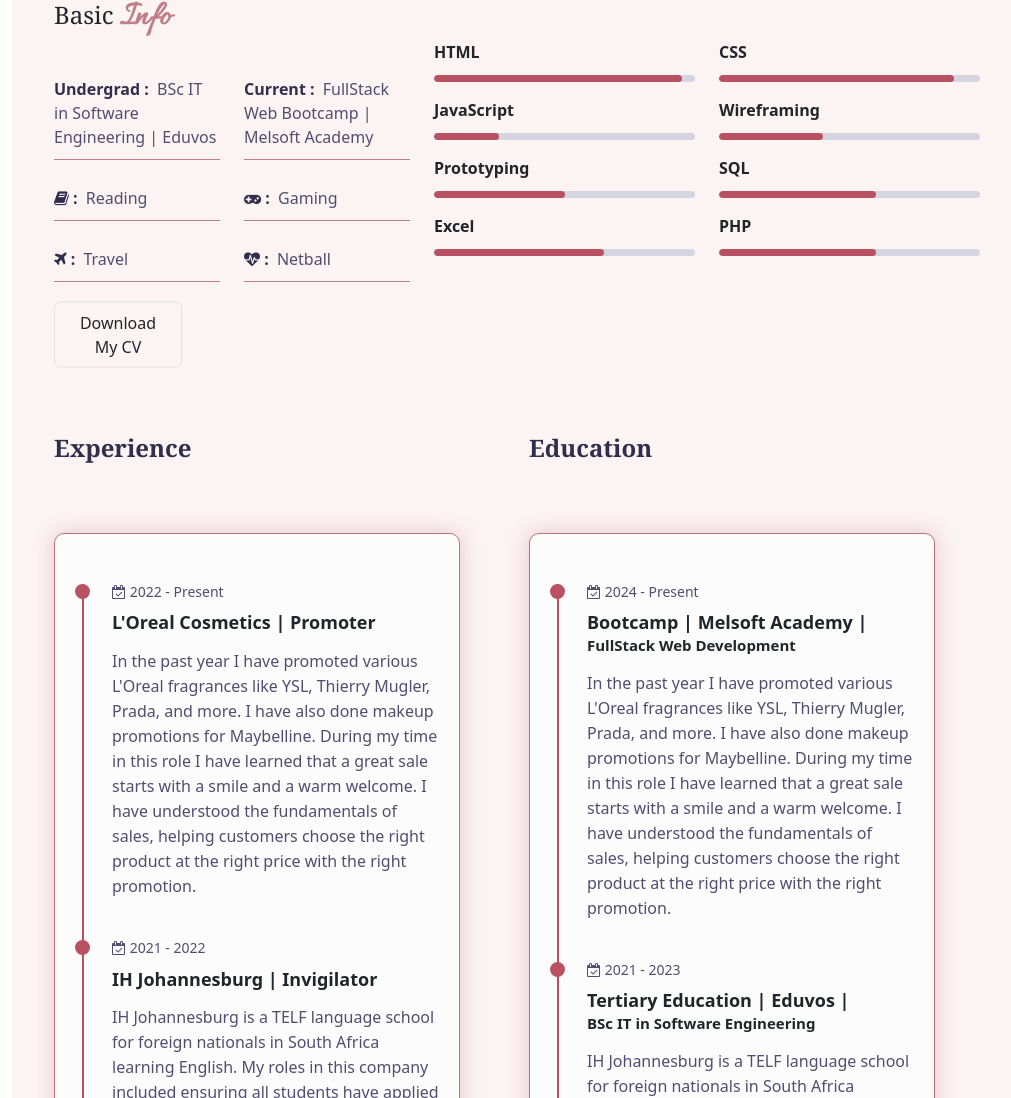
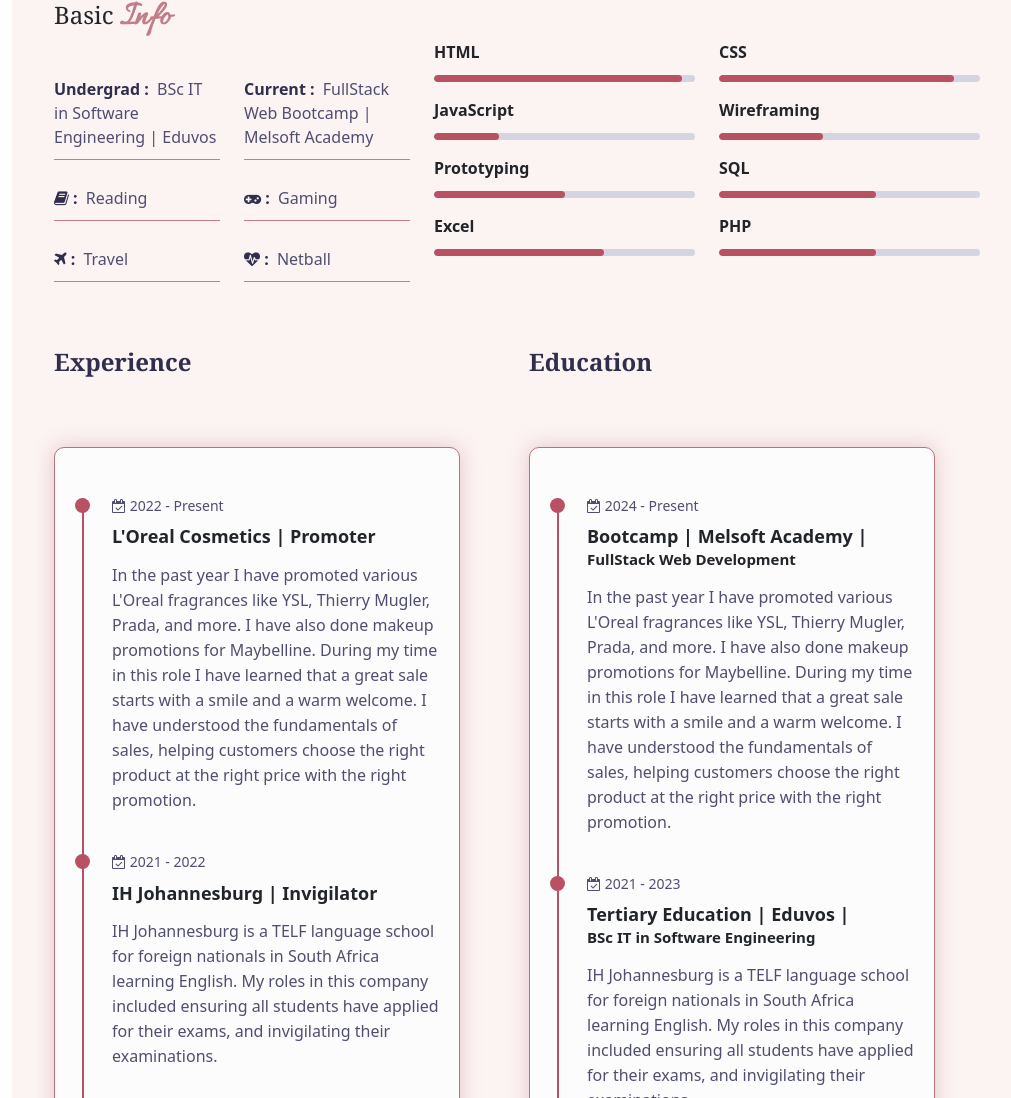
Before and after one commit to graceK-10/cv-website, a website: page index.html in a window 1280 px wide. Shown: the part 1594-2692 px from the top of the page, without its empty margins (258-1269 px from the left). Drawn offline with nearby package versions, Linux system fonts and the light colour scheme; a web font is replaced by a local one.

Commit message:
removed cv

```diff
--- a/index.html
+++ b/index.html
@@ -58,7 +58,8 @@
                                 <div class="buttons">
                                     <a href="#projects" class="btn my-cv animate-bounce border border-gray-900 rounded px-4 py-2">Explore My Work</a>
                                 </div>
-                            </div>                        </div>
+                            </div>
+                        </div>
                         <!-- home__prefil prefil -->
                         <div class="hero-profile profile">
                             <!-- prefil__content -->
@@ -127,11 +128,11 @@
                                 <p><i class="fa fa-heartbeat" aria-hidden="true"></i> : <span>Netball</span></p>
                             </div>
                         </div>
-                        <div class="row">
+                        <!-- <div class="row">
                             <div class="buttons">
-                                <a href="#" class="btn my-cv animate-bounce border border-gray-900 rounded px-4 py-2">Download My CV</a>
+                                <a href="C:\Users\kipag\OneDrive\Documents\GracieK\Grace Kipa Curriculum Vitae (CV).pdf" download="Grace Kipa Curriculum Vitae (CV).pdf" class="btn my-cv animate-bounce border border-gray-900 rounded px-4 py-2">Download My CV</a>
                             </div>
-                        </div>
+                        </div> -->
                     </div>
                         <div class="skills">
                             <div class="row">
```
